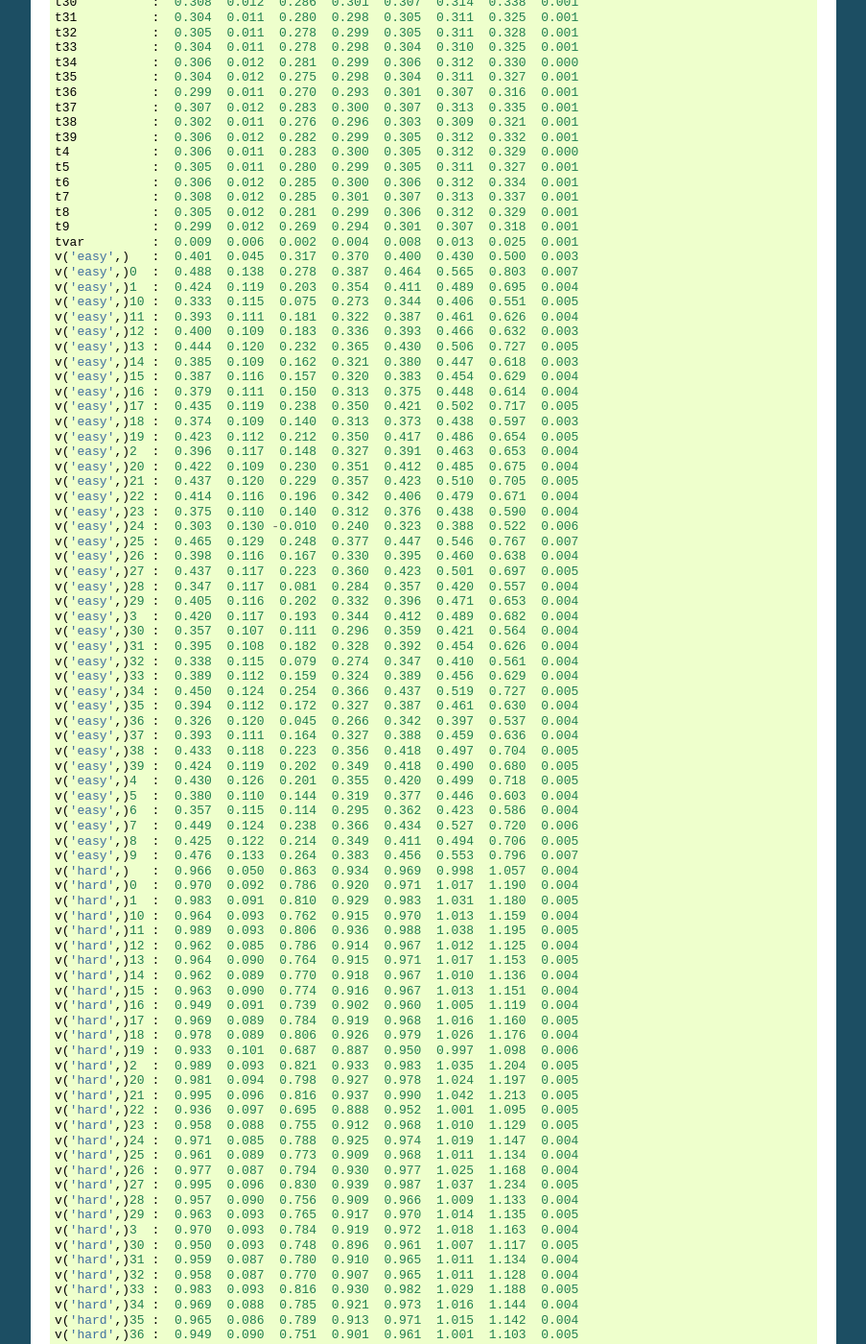
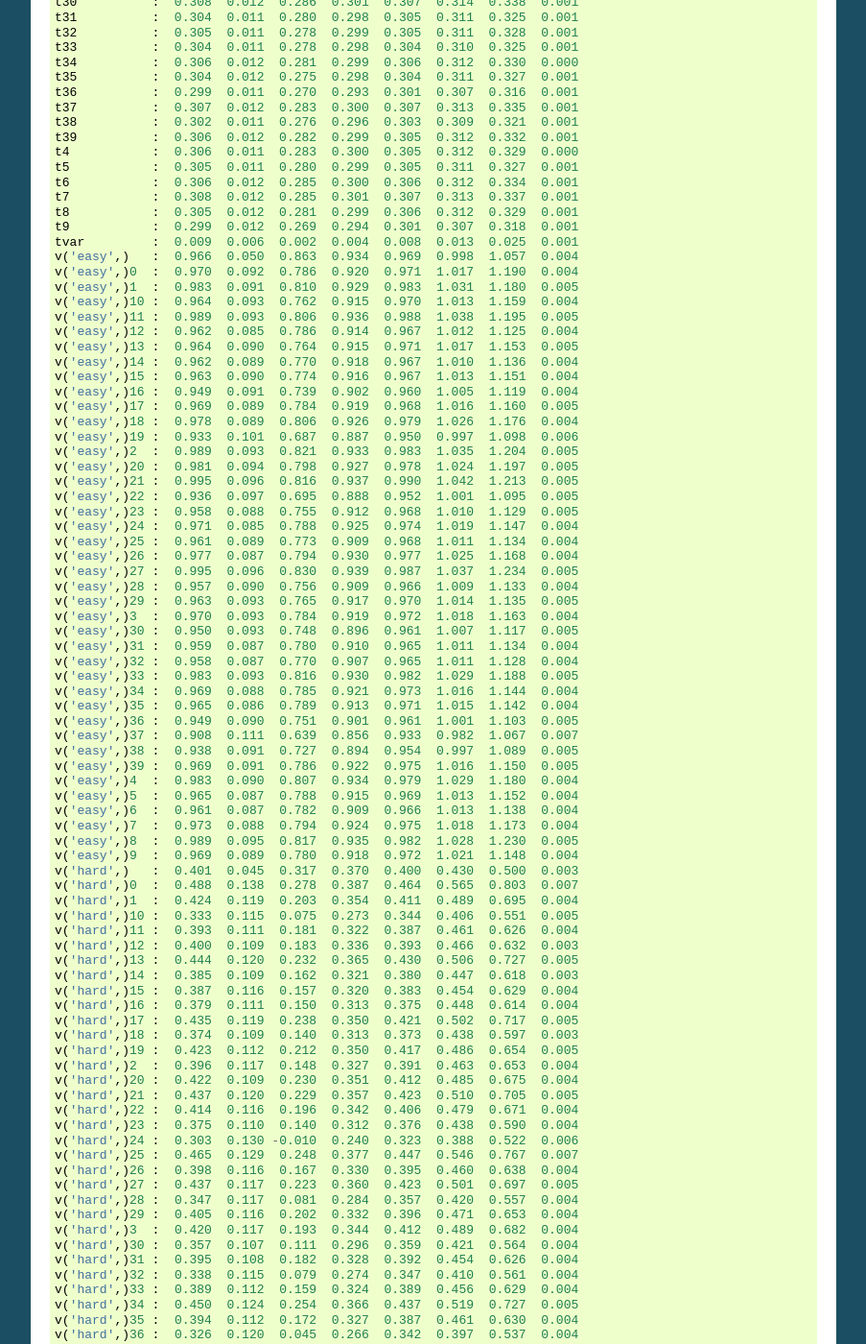
Before and after one commit to hddm-devs/hddm, a Sphinx documentation site: the page built from docs/tutorial_config_subjects.rst, in a window 1280 px wide and 1400 px high, scrolled down 2066 px. Shown: the whole window at 96% size, without its empty margins (198-1101 px from the left). Built offline with Sphinx 7.4.7, drawn with Linux system fonts in a browser that asks for light colours; formulas are drawn with MathJax 3; some of the changed text lies outside the part shown.

Commit message:
DOC: tutorial_config_subjects.rst mislabeled easy and hard condition.

```diff
--- a/docs/tutorial_config_subjects.rst
+++ b/docs/tutorial_config_subjects.rst
@@ -159,88 +159,88 @@ produces the following output:
     t8           :  0.305  0.012  0.281  0.299  0.306  0.312  0.329  0.001
     t9           :  0.299  0.012  0.269  0.294  0.301  0.307  0.318  0.001
     tvar         :  0.009  0.006  0.002  0.004  0.008  0.013  0.025  0.001
-    v('easy',)   :  0.401  0.045  0.317  0.370  0.400  0.430  0.500  0.003
-    v('easy',)0  :  0.488  0.138  0.278  0.387  0.464  0.565  0.803  0.007
-    v('easy',)1  :  0.424  0.119  0.203  0.354  0.411  0.489  0.695  0.004
-    v('easy',)10 :  0.333  0.115  0.075  0.273  0.344  0.406  0.551  0.005
-    v('easy',)11 :  0.393  0.111  0.181  0.322  0.387  0.461  0.626  0.004
-    v('easy',)12 :  0.400  0.109  0.183  0.336  0.393  0.466  0.632  0.003
-    v('easy',)13 :  0.444  0.120  0.232  0.365  0.430  0.506  0.727  0.005
-    v('easy',)14 :  0.385  0.109  0.162  0.321  0.380  0.447  0.618  0.003
-    v('easy',)15 :  0.387  0.116  0.157  0.320  0.383  0.454  0.629  0.004
-    v('easy',)16 :  0.379  0.111  0.150  0.313  0.375  0.448  0.614  0.004
-    v('easy',)17 :  0.435  0.119  0.238  0.350  0.421  0.502  0.717  0.005
-    v('easy',)18 :  0.374  0.109  0.140  0.313  0.373  0.438  0.597  0.003
-    v('easy',)19 :  0.423  0.112  0.212  0.350  0.417  0.486  0.654  0.005
-    v('easy',)2  :  0.396  0.117  0.148  0.327  0.391  0.463  0.653  0.004
-    v('easy',)20 :  0.422  0.109  0.230  0.351  0.412  0.485  0.675  0.004
-    v('easy',)21 :  0.437  0.120  0.229  0.357  0.423  0.510  0.705  0.005
-    v('easy',)22 :  0.414  0.116  0.196  0.342  0.406  0.479  0.671  0.004
-    v('easy',)23 :  0.375  0.110  0.140  0.312  0.376  0.438  0.590  0.004
-    v('easy',)24 :  0.303  0.130 -0.010  0.240  0.323  0.388  0.522  0.006
-    v('easy',)25 :  0.465  0.129  0.248  0.377  0.447  0.546  0.767  0.007
-    v('easy',)26 :  0.398  0.116  0.167  0.330  0.395  0.460  0.638  0.004
-    v('easy',)27 :  0.437  0.117  0.223  0.360  0.423  0.501  0.697  0.005
-    v('easy',)28 :  0.347  0.117  0.081  0.284  0.357  0.420  0.557  0.004
-    v('easy',)29 :  0.405  0.116  0.202  0.332  0.396  0.471  0.653  0.004
-    v('easy',)3  :  0.420  0.117  0.193  0.344  0.412  0.489  0.682  0.004
-    v('easy',)30 :  0.357  0.107  0.111  0.296  0.359  0.421  0.564  0.004
-    v('easy',)31 :  0.395  0.108  0.182  0.328  0.392  0.454  0.626  0.004
-    v('easy',)32 :  0.338  0.115  0.079  0.274  0.347  0.410  0.561  0.004
-    v('easy',)33 :  0.389  0.112  0.159  0.324  0.389  0.456  0.629  0.004
-    v('easy',)34 :  0.450  0.124  0.254  0.366  0.437  0.519  0.727  0.005
-    v('easy',)35 :  0.394  0.112  0.172  0.327  0.387  0.461  0.630  0.004
-    v('easy',)36 :  0.326  0.120  0.045  0.266  0.342  0.397  0.537  0.004
-    v('easy',)37 :  0.393  0.111  0.164  0.327  0.388  0.459  0.636  0.004
-    v('easy',)38 :  0.433  0.118  0.223  0.356  0.418  0.497  0.704  0.005
-    v('easy',)39 :  0.424  0.119  0.202  0.349  0.418  0.490  0.680  0.005
-    v('easy',)4  :  0.430  0.126  0.201  0.355  0.420  0.499  0.718  0.005
-    v('easy',)5  :  0.380  0.110  0.144  0.319  0.377  0.446  0.603  0.004
-    v('easy',)6  :  0.357  0.115  0.114  0.295  0.362  0.423  0.586  0.004
-    v('easy',)7  :  0.449  0.124  0.238  0.366  0.434  0.527  0.720  0.006
-    v('easy',)8  :  0.425  0.122  0.214  0.349  0.411  0.494  0.706  0.005
-    v('easy',)9  :  0.476  0.133  0.264  0.383  0.456  0.553  0.796  0.007
-    v('hard',)   :  0.966  0.050  0.863  0.934  0.969  0.998  1.057  0.004
-    v('hard',)0  :  0.970  0.092  0.786  0.920  0.971  1.017  1.190  0.004
-    v('hard',)1  :  0.983  0.091  0.810  0.929  0.983  1.031  1.180  0.005
-    v('hard',)10 :  0.964  0.093  0.762  0.915  0.970  1.013  1.159  0.004
-    v('hard',)11 :  0.989  0.093  0.806  0.936  0.988  1.038  1.195  0.005
-    v('hard',)12 :  0.962  0.085  0.786  0.914  0.967  1.012  1.125  0.004
-    v('hard',)13 :  0.964  0.090  0.764  0.915  0.971  1.017  1.153  0.005
-    v('hard',)14 :  0.962  0.089  0.770  0.918  0.967  1.010  1.136  0.004
-    v('hard',)15 :  0.963  0.090  0.774  0.916  0.967  1.013  1.151  0.004
-    v('hard',)16 :  0.949  0.091  0.739  0.902  0.960  1.005  1.119  0.004
-    v('hard',)17 :  0.969  0.089  0.784  0.919  0.968  1.016  1.160  0.005
-    v('hard',)18 :  0.978  0.089  0.806  0.926  0.979  1.026  1.176  0.004
-    v('hard',)19 :  0.933  0.101  0.687  0.887  0.950  0.997  1.098  0.006
-    v('hard',)2  :  0.989  0.093  0.821  0.933  0.983  1.035  1.204  0.005
-    v('hard',)20 :  0.981  0.094  0.798  0.927  0.978  1.024  1.197  0.005
-    v('hard',)21 :  0.995  0.096  0.816  0.937  0.990  1.042  1.213  0.005
-    v('hard',)22 :  0.936  0.097  0.695  0.888  0.952  1.001  1.095  0.005
-    v('hard',)23 :  0.958  0.088  0.755  0.912  0.968  1.010  1.129  0.005
-    v('hard',)24 :  0.971  0.085  0.788  0.925  0.974  1.019  1.147  0.004
-    v('hard',)25 :  0.961  0.089  0.773  0.909  0.968  1.011  1.134  0.004
-    v('hard',)26 :  0.977  0.087  0.794  0.930  0.977  1.025  1.168  0.004
-    v('hard',)27 :  0.995  0.096  0.830  0.939  0.987  1.037  1.234  0.005
-    v('hard',)28 :  0.957  0.090  0.756  0.909  0.966  1.009  1.133  0.004
-    v('hard',)29 :  0.963  0.093  0.765  0.917  0.970  1.014  1.135  0.005
-    v('hard',)3  :  0.970  0.093  0.784  0.919  0.972  1.018  1.163  0.004
-    v('hard',)30 :  0.950  0.093  0.748  0.896  0.961  1.007  1.117  0.005
-    v('hard',)31 :  0.959  0.087  0.780  0.910  0.965  1.011  1.134  0.004
-    v('hard',)32 :  0.958  0.087  0.770  0.907  0.965  1.011  1.128  0.004
-    v('hard',)33 :  0.983  0.093  0.816  0.930  0.982  1.029  1.188  0.005
-    v('hard',)34 :  0.969  0.088  0.785  0.921  0.973  1.016  1.144  0.004
-    v('hard',)35 :  0.965  0.086  0.789  0.913  0.971  1.015  1.142  0.004
-    v('hard',)36 :  0.949  0.090  0.751  0.901  0.961  1.001  1.103  0.005
-    v('hard',)37 :  0.908  0.111  0.639  0.856  0.933  0.982  1.067  0.007
-    v('hard',)38 :  0.938  0.091  0.727  0.894  0.954  0.997  1.089  0.005
-    v('hard',)39 :  0.969  0.091  0.786  0.922  0.975  1.016  1.150  0.005
-    v('hard',)4  :  0.983  0.090  0.807  0.934  0.979  1.029  1.180  0.004
-    v('hard',)5  :  0.965  0.087  0.788  0.915  0.969  1.013  1.152  0.004
-    v('hard',)6  :  0.961  0.087  0.782  0.909  0.966  1.013  1.138  0.004
-    v('hard',)7  :  0.973  0.088  0.794  0.924  0.975  1.018  1.173  0.004
-    v('hard',)8  :  0.989  0.095  0.817  0.935  0.982  1.028  1.230  0.005
-    v('hard',)9  :  0.969  0.089  0.780  0.918  0.972  1.021  1.148  0.004
+    v('easy',)   :  0.966  0.050  0.863  0.934  0.969  0.998  1.057  0.004
+    v('easy',)0  :  0.970  0.092  0.786  0.920  0.971  1.017  1.190  0.004
+    v('easy',)1  :  0.983  0.091  0.810  0.929  0.983  1.031  1.180  0.005
+    v('easy',)10 :  0.964  0.093  0.762  0.915  0.970  1.013  1.159  0.004
+    v('easy',)11 :  0.989  0.093  0.806  0.936  0.988  1.038  1.195  0.005
+    v('easy',)12 :  0.962  0.085  0.786  0.914  0.967  1.012  1.125  0.004
+    v('easy',)13 :  0.964  0.090  0.764  0.915  0.971  1.017  1.153  0.005
+    v('easy',)14 :  0.962  0.089  0.770  0.918  0.967  1.010  1.136  0.004
+    v('easy',)15 :  0.963  0.090  0.774  0.916  0.967  1.013  1.151  0.004
+    v('easy',)16 :  0.949  0.091  0.739  0.902  0.960  1.005  1.119  0.004
+    v('easy',)17 :  0.969  0.089  0.784  0.919  0.968  1.016  1.160  0.005
+    v('easy',)18 :  0.978  0.089  0.806  0.926  0.979  1.026  1.176  0.004
+    v('easy',)19 :  0.933  0.101  0.687  0.887  0.950  0.997  1.098  0.006
+    v('easy',)2  :  0.989  0.093  0.821  0.933  0.983  1.035  1.204  0.005
+    v('easy',)20 :  0.981  0.094  0.798  0.927  0.978  1.024  1.197  0.005
+    v('easy',)21 :  0.995  0.096  0.816  0.937  0.990  1.042  1.213  0.005
+    v('easy',)22 :  0.936  0.097  0.695  0.888  0.952  1.001  1.095  0.005
+    v('easy',)23 :  0.958  0.088  0.755  0.912  0.968  1.010  1.129  0.005
+    v('easy',)24 :  0.971  0.085  0.788  0.925  0.974  1.019  1.147  0.004
+    v('easy',)25 :  0.961  0.089  0.773  0.909  0.968  1.011  1.134  0.004
+    v('easy',)26 :  0.977  0.087  0.794  0.930  0.977  1.025  1.168  0.004
+    v('easy',)27 :  0.995  0.096  0.830  0.939  0.987  1.037  1.234  0.005
+    v('easy',)28 :  0.957  0.090  0.756  0.909  0.966  1.009  1.133  0.004
+    v('easy',)29 :  0.963  0.093  0.765  0.917  0.970  1.014  1.135  0.005
+    v('easy',)3  :  0.970  0.093  0.784  0.919  0.972  1.018  1.163  0.004
+    v('easy',)30 :  0.950  0.093  0.748  0.896  0.961  1.007  1.117  0.005
+    v('easy',)31 :  0.959  0.087  0.780  0.910  0.965  1.011  1.134  0.004
+    v('easy',)32 :  0.958  0.087  0.770  0.907  0.965  1.011  1.128  0.004
+    v('easy',)33 :  0.983  0.093  0.816  0.930  0.982  1.029  1.188  0.005
+    v('easy',)34 :  0.969  0.088  0.785  0.921  0.973  1.016  1.144  0.004
+    v('easy',)35 :  0.965  0.086  0.789  0.913  0.971  1.015  1.142  0.004
+    v('easy',)36 :  0.949  0.090  0.751  0.901  0.961  1.001  1.103  0.005
+    v('easy',)37 :  0.908  0.111  0.639  0.856  0.933  0.982  1.067  0.007
+    v('easy',)38 :  0.938  0.091  0.727  0.894  0.954  0.997  1.089  0.005
+    v('easy',)39 :  0.969  0.091  0.786  0.922  0.975  1.016  1.150  0.005
+    v('easy',)4  :  0.983  0.090  0.807  0.934  0.979  1.029  1.180  0.004
+    v('easy',)5  :  0.965  0.087  0.788  0.915  0.969  1.013  1.152  0.004
+    v('easy',)6  :  0.961  0.087  0.782  0.909  0.966  1.013  1.138  0.004
+    v('easy',)7  :  0.973  0.088  0.794  0.924  0.975  1.018  1.173  0.004
+    v('easy',)8  :  0.989  0.095  0.817  0.935  0.982  1.028  1.230  0.005
+    v('easy',)9  :  0.969  0.089  0.780  0.918  0.972  1.021  1.148  0.004
+    v('hard',)   :  0.401  0.045  0.317  0.370  0.400  0.430  0.500  0.003
+    v('hard',)0  :  0.488  0.138  0.278  0.387  0.464  0.565  0.803  0.007
+    v('hard',)1  :  0.424  0.119  0.203  0.354  0.411  0.489  0.695  0.004
+    v('hard',)10 :  0.333  0.115  0.075  0.273  0.344  0.406  0.551  0.005
+    v('hard',)11 :  0.393  0.111  0.181  0.322  0.387  0.461  0.626  0.004
+    v('hard',)12 :  0.400  0.109  0.183  0.336  0.393  0.466  0.632  0.003
+    v('hard',)13 :  0.444  0.120  0.232  0.365  0.430  0.506  0.727  0.005
+    v('hard',)14 :  0.385  0.109  0.162  0.321  0.380  0.447  0.618  0.003
+    v('hard',)15 :  0.387  0.116  0.157  0.320  0.383  0.454  0.629  0.004
+    v('hard',)16 :  0.379  0.111  0.150  0.313  0.375  0.448  0.614  0.004
+    v('hard',)17 :  0.435  0.119  0.238  0.350  0.421  0.502  0.717  0.005
+    v('hard',)18 :  0.374  0.109  0.140  0.313  0.373  0.438  0.597  0.003
+    v('hard',)19 :  0.423  0.112  0.212  0.350  0.417  0.486  0.654  0.005
+    v('hard',)2  :  0.396  0.117  0.148  0.327  0.391  0.463  0.653  0.004
+    v('hard',)20 :  0.422  0.109  0.230  0.351  0.412  0.485  0.675  0.004
+    v('hard',)21 :  0.437  0.120  0.229  0.357  0.423  0.510  0.705  0.005
+    v('hard',)22 :  0.414  0.116  0.196  0.342  0.406  0.479  0.671  0.004
+    v('hard',)23 :  0.375  0.110  0.140  0.312  0.376  0.438  0.590  0.004
+    v('hard',)24 :  0.303  0.130 -0.010  0.240  0.323  0.388  0.522  0.006
+    v('hard',)25 :  0.465  0.129  0.248  0.377  0.447  0.546  0.767  0.007
+    v('hard',)26 :  0.398  0.116  0.167  0.330  0.395  0.460  0.638  0.004
+    v('hard',)27 :  0.437  0.117  0.223  0.360  0.423  0.501  0.697  0.005
+    v('hard',)28 :  0.347  0.117  0.081  0.284  0.357  0.420  0.557  0.004
+    v('hard',)29 :  0.405  0.116  0.202  0.332  0.396  0.471  0.653  0.004
+    v('hard',)3  :  0.420  0.117  0.193  0.344  0.412  0.489  0.682  0.004
+    v('hard',)30 :  0.357  0.107  0.111  0.296  0.359  0.421  0.564  0.004
+    v('hard',)31 :  0.395  0.108  0.182  0.328  0.392  0.454  0.626  0.004
+    v('hard',)32 :  0.338  0.115  0.079  0.274  0.347  0.410  0.561  0.004
+    v('hard',)33 :  0.389  0.112  0.159  0.324  0.389  0.456  0.629  0.004
+    v('hard',)34 :  0.450  0.124  0.254  0.366  0.437  0.519  0.727  0.005
+    v('hard',)35 :  0.394  0.112  0.172  0.327  0.387  0.461  0.630  0.004
+    v('hard',)36 :  0.326  0.120  0.045  0.266  0.342  0.397  0.537  0.004
+    v('hard',)37 :  0.393  0.111  0.164  0.327  0.388  0.459  0.636  0.004
+    v('hard',)38 :  0.433  0.118  0.223  0.356  0.418  0.497  0.704  0.005
+    v('hard',)39 :  0.424  0.119  0.202  0.349  0.418  0.490  0.680  0.005
+    v('hard',)4  :  0.430  0.126  0.201  0.355  0.420  0.499  0.718  0.005
+    v('hard',)5  :  0.380  0.110  0.144  0.319  0.377  0.446  0.603  0.004
+    v('hard',)6  :  0.357  0.115  0.114  0.295  0.362  0.423  0.586  0.004
+    v('hard',)7  :  0.449  0.124  0.238  0.366  0.434  0.527  0.720  0.006
+    v('hard',)8  :  0.425  0.122  0.214  0.349  0.411  0.494  0.706  0.005
+    v('hard',)9  :  0.476  0.133  0.264  0.383  0.456  0.553  0.796  0.007
     vvar('easy',):  0.111  0.053  0.030  0.068  0.107  0.145  0.221  0.004
     vvar('hard',):  0.070  0.047  0.017  0.033  0.058  0.097  0.185  0.004
 
```
